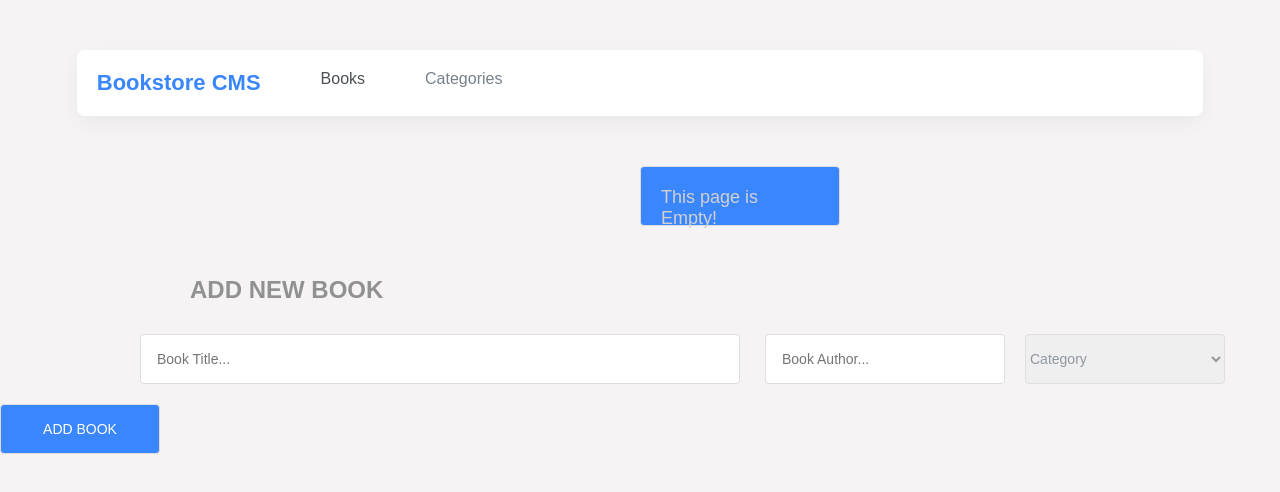
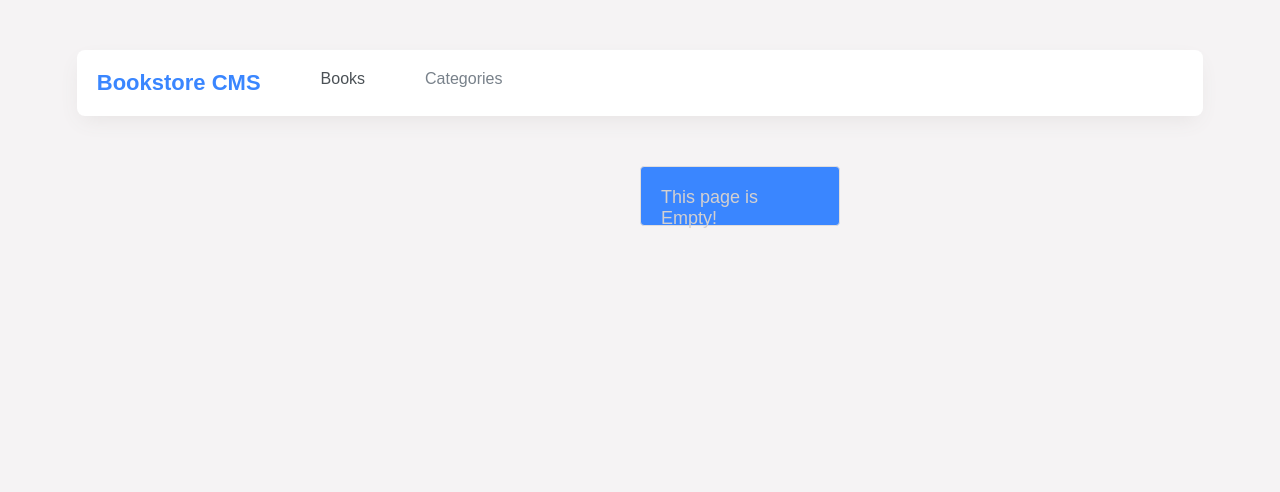
Before and after one commit to sadaf-Daneshgar/bookstore, a React (Create React App) app: page /category in a window 1280 px wide. Shown: the top 492 px of the page. Built offline with nearby package versions, Linux system fonts and the light colour scheme.

Commit message:
Fix the problem of category li

```diff
--- a/src/App.js
+++ b/src/App.js
@@ -1,18 +1,25 @@
 import { Routes, Route } from 'react-router-dom';
 import Navbar from './components/Navbar';
-import BookDiv from './components/BookForm';
 import BookList from './components/BookList';
 import Category from './components/category';
+import BookDiv from './components/BookForm';
 
 function App() {
   return (
     <div className="App">
       <Navbar />
       <Routes>
-        <Route path="/" element={<BookList />} />
+        <Route
+          path="/"
+          element={(
+            <>
+              <BookList />
+              <BookDiv />
+            </>
+          )}
+        />
         <Route path="/category" element={<Category />} />
       </Routes>
-      <BookDiv />
     </div>
   );
 }
--- a/src/components/Navbar.js
+++ b/src/components/Navbar.js
@@ -18,7 +18,7 @@ function Navbar() {
             </Link>
           </li>
           <li className="nav-item">
-            <Link className="nav-link" id="imp3" to="category">
+            <Link className="nav-link" id="imp3" to="/category">
               Categories
             </Link>
           </li>
```
